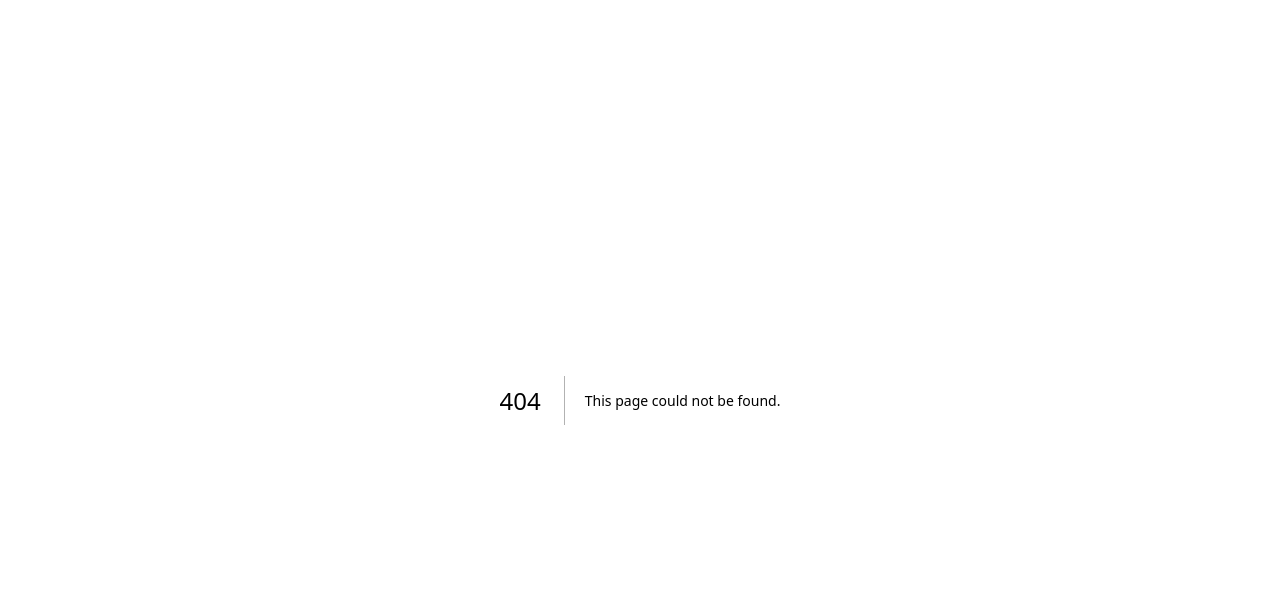
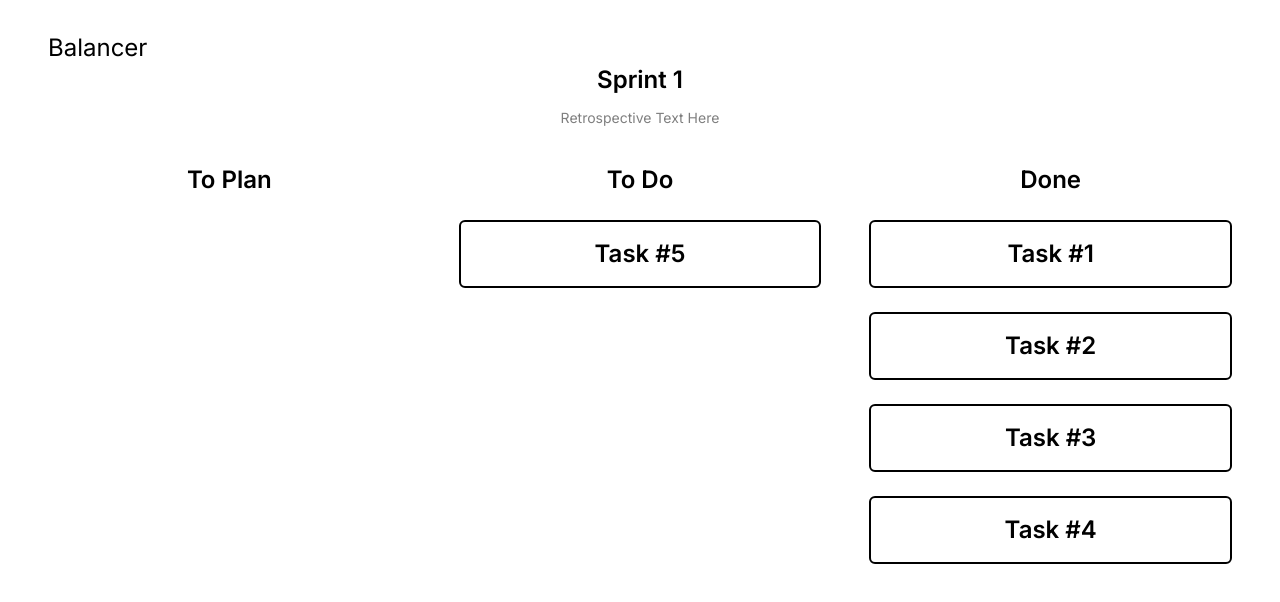
Before and after one commit to twarep/balancer, a Next.js app: page /history/1/1 in a window 1280 px wide. Before the commit this address had no page. Shown: the top 602 px of the page. Built offline with nearby package versions, Linux system fonts and the light colour scheme.

Commit message:
completed project and sprint history concept

```diff
--- /dev/null
+++ b/src/app/history/[slug]/[sprintID]/page.tsx
@@ -0,0 +1,43 @@
+'use client';
+import { useParams } from "next/navigation";
+
+export default function Page() {
+  const params = useParams();
+  return (
+    <main className="flex my-2 flex-col items-center justify-between py-6 px-6">
+      <div className="grid justify-items-start w-full px-6">
+        <a href="/"><h1 className="text-left text-2xl">Balancer</h1></a>
+      </div>
+      <div className="mb-3 grid text-center lg:w-full lg:max-w-3xl lg:grid-rows-2">
+        <h2 className="mb-3 text-2xl font-semibold">Sprint {params.sprintID} {" "}</h2>
+        <p className="text-sm opacity-50">
+          Retrospective Text Here
+        </p>
+      </div>
+      <div className="grid grid-cols-3 w-full justify-center">
+        <div className="text-2xl font-semibold text-center px-6">To Plan
+
+        </div>
+        <div className="text-2xl font-semibold text-center px-6">To Do
+          <div className="my-6 flex-col border-2 border-black rounded-md">
+            <p className="text-2xl p-4">Task #5</p>
+          </div>
+        </div>
+        <div className="text-2xl font-semibold text-center px-6">Done
+          <div className="my-6 flex-col border-2 border-black rounded-md">
+            <p className="text-2xl p-4">Task #1</p>
+          </div>
+          <div className="my-6 flex-col border-2 border-black rounded-md">
+            <p className="text-2xl p-4">Task #2</p>
+          </div>
+          <div className="my-6 flex-col border-2 border-black rounded-md">
+            <p className="text-2xl p-4">Task #3</p>
+          </div>
+          <div className="my-6 flex-col border-2 border-black rounded-md">
+            <p className="text-2xl p-4">Task #4</p>
+          </div>
+        </div>
+      </div>
+    </main>
+  );
+}
--- /dev/null
+++ b/src/app/history/[slug]/page.tsx
@@ -0,0 +1,20 @@
+export default function Page({ params }: { params: { slug: string } }) {
+  return (
+    <main className="flex my-2 flex-col items-center justify-between py-6 px-6">
+      <div className="grid justify-items-start w-full px-6">
+        <a href="/"><h1 className="text-left text-2xl">Balancer</h1></a>
+      </div>
+      <div className="mb-2 max-w-2xl text-center">
+        <h2 className="text-3xl font-bold text-gray-900">Past Sprints for {params.slug}</h2>
+      </div>
+      <div className="mb-32 grid text-center lg:mb-0 lg:w-full lg:max-w-3xl lg:grid-rows-4 lg:text-left">
+        <a
+          href={`/history/${params.slug}/1`}
+          className="group rounded-lg border border-transparent px-5 py-4 transition-colors hover:border-gray-300 hover:bg-gray-100 hover:dark:border-neutral-700 hover:dark:bg-neutral-800/30"
+        >
+          <h2 className="text-2xl font-semibold">Sprint 1{" "}</h2>
+        </a>
+      </div>
+    </main>
+  );
+}
--- a/src/app/new-project/page.tsx
+++ b/src/app/new-project/page.tsx
@@ -5,8 +5,8 @@ export default function Page() {
         <a href="/"><h1 className="text-left text-2xl">Balancer</h1></a>
       </div>
       <div className="max-w-2xl text-center">
-          <h2 className="text-3xl font-bold text-gray-900">Create New Project</h2>
-        </div>
+        <h2 className="text-3xl font-bold text-gray-900">Create New Project</h2>
+      </div>
         <form action="#" method="POST" className="mx-4 w-1/2">
           <div className="grid grid-cols-1 gap-x-4 gap-y-6 sm:grid-cols-2">
             <div className="sm:col-span-2">
```
